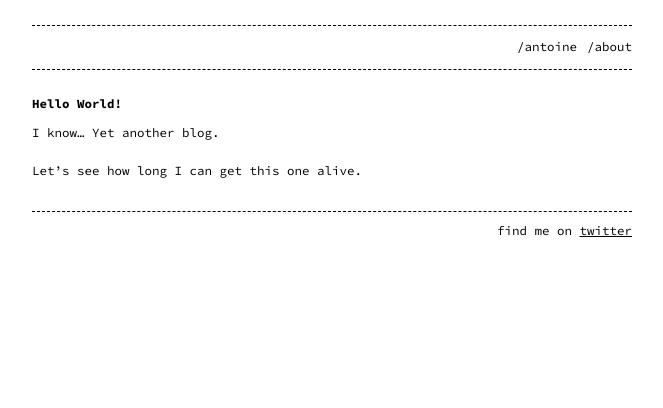
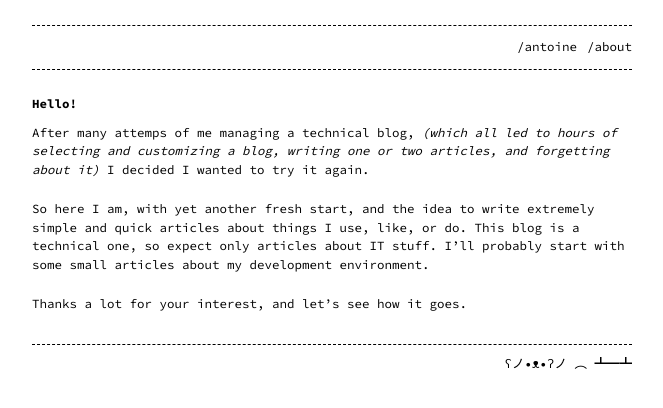
Before and after one commit to aneveux/aneveux.github.io, a Jekyll site: the page built from _posts/2020-01-07-hello-world.md, in a window 1280 px wide. Shown: the top 408 px of the page, without its empty margins (308-971 px from the left). Built offline with Jekyll 4.4.1, drawn with Linux system fonts in a browser that asks for light colours.

Commit message:
:sparkles: adding a new article about i3 and some fancybox integration

```diff
--- a/_config.yml
+++ b/_config.yml
@@ -7,7 +7,7 @@ header_pages:
   - about.md
 style: dark
 listen_for_clients_preferred_style: true
-footer: 'find me on <a href="https://twitter.com/antoineneveux">twitter</a>'
+footer: 'ʕノ•ᴥ•ʔノ ︵ ┻━┻'
 permalink: pretty
 exclude:
   - CNAME
--- /dev/null
+++ b/_includes/fancybox.html
@@ -0,0 +1,3 @@
+<script src="https://cdn.jsdelivr.net/npm/jquery@3.4.1/dist/jquery.min.js"></script>
+<link rel="stylesheet" href="https://cdn.jsdelivr.net/gh/fancyapps/fancybox@3.5.7/dist/jquery.fancybox.min.css" />
+<script src="https://cdn.jsdelivr.net/gh/fancyapps/fancybox@3.5.7/dist/jquery.fancybox.min.js"></script>
--- a/_includes/head.html
+++ b/_includes/head.html
@@ -14,4 +14,6 @@
   <link rel="stylesheet" type="text/css" href="{{ "/assets/main-dark.css" | relative_url }}">
   {%- endif -%}
   {%- endif -%}
+
+  {%- include fancybox.html -%}
 </head>
--- a/_posts/2020-01-07-hello-world.md
+++ b/_posts/2020-01-07-hello-world.md
@@ -13,8 +13,10 @@ published: true
 permalink: hello-world
 ---
 
-# Hello World!
+# Hello!
 
-I know... Yet another blog.
+After many attemps of me managing a technical blog, *(which all led to hours of selecting and customizing a blog, writing one or two articles, and forgetting about it)* I decided I wanted to try it again.
 
-Let's see how long I can get this one alive.
+So here I am, with yet another fresh start, and the idea to write extremely simple and quick articles about things I use, like, or do. This blog is a technical one, so expect only articles about IT stuff. I'll probably start with some small articles about my development environment.
+
+Thanks a lot for your interest, and let's see how it goes.
--- a/_sass/base.scss
+++ b/_sass/base.scss
@@ -64,6 +64,10 @@ a:hover {
     * {
         font-size: $mobile-font-size !important;
     }
+}
+
+main img {
+    width: 100%;
 }
 
 /*h1:before { content: "#";  margin-right: 9px; }
```
Also changed, not shown: _posts/2020-01-08-i3wm.md (added, +146 -0 lines), assets/img/desktop.jpg (added).
